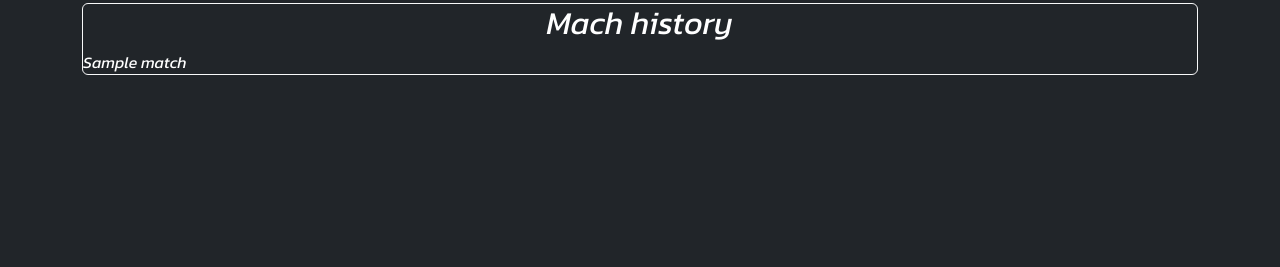
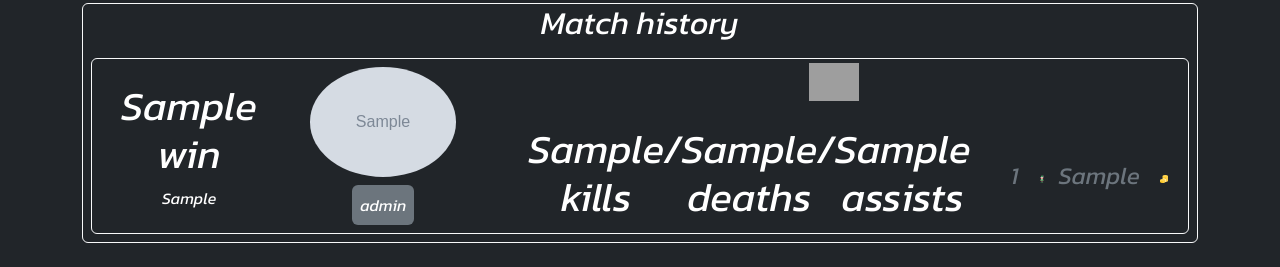
Before and after one commit to KarolWisniewski00/DjangoCloneOP.GG, a Django app: template App/leagueOfLegendsAPI/templates/summoner.html in a window 1280 px wide. Shown: the part 608-875 px from the top of the page. Before the commit the page ends 683 px from the top, so only its background shows below. Run offline with Django 4.2, Linux system fonts and the light colour scheme; the template is opened without the code that fills it: most values are stand-ins (such as "Sample title", 1, 10 or a date in 2020); grey boxes marked "Sample" are stand-in pictures; grey boxes are pictures that could not be loaded.

Commit message:
Add items

```diff
--- a/App/leagueOfLegendsAPI/templates/summoner.html
+++ b/App/leagueOfLegendsAPI/templates/summoner.html
@@ -62,13 +62,51 @@
             </div>
         </div>
     </div>
-    <div class="row mt-4">
+    <div class="row my-4">
         <div class="col-12">
             <div class="border border-light rounded d-flex flex-column">
-                <div class="text-center"><h2>Mach history</h2></div>
+                <div class="text-center"><h2>Match history</h2></div>
                 {% for match in matches %}
-                <div class="d-flex flex-row">
-                    <div>{{match}}</div>
+                {% if match.win == "Victory" %}
+                <div class="d-flex flex-row justify-content-between border border-success rounded m-2 align-items-center">
+                {% elif match.win == "Lose" %}
+                <div class="d-flex flex-row justify-content-between border border-danger rounded m-2 align-items-center">
+                {% else %}
+                <div class="d-flex flex-row justify-content-between border border-light rounded m-2 align-items-center">
+                {% endif %}
+                    <div class="d-flex flex-column mx-4 text-center w-100">
+                        <div><h1>{{match.win}}</h1></div>
+                        <div>{{match.gameMode}}</div>
+                    </div>
+                    <div class="d-flex flex-column mx-4 text-center w-100 align-items-center my-2">
+                        <div class="h-100"><img src="{{ match.championImagePath }}" class="img-fluid rounded-circle" alt="championIcon"></div>
+                        <div class="bg-secondary rounded mt-2 p-2 w-fit">{{match.champLevel}}</div>
+                    </div>
+                    <div class="d-flex flex-column mx-4 text-center w-100 justify-content-center align-items-center">
+                        <div class="d-flex flex-row">
+                            {% for item in match.itemsPath %}
+                            {% if item == 'empty' %}
+                            {% load static %}
+                            <div><img src="{% static 'images/Emblem_empty.png' %}" class="img-fluid" alt="itemIcon" width="50" height="50"></div>
+                            {% else %}
+                            <div><img src="{{ item }}" class="img-fluid" alt="itemIcon" width="50" height="50"></div>
+                            {% endif %}
+                            {% endfor %}
+                        </div>
+                        <div class="d-flex flex-row justify-content-center align-items-center mt-4">
+                            <div class="d-flex flex-row mx-4">
+                                <div><h1>{{match.kills}}</h1></div>
+                                <div><h1>/</h1></div>
+                                <div><h1>{{match.deaths}}</h1></div>
+                                <div><h1>/</h1></div>
+                                <div><h1>{{match.assists}}</h1></div>
+                            </div>
+                            <div class="mt-2 mx-3 text-muted"><h4>{{match.totalMinionsKilled}}</h4></div>
+                            <div><img src="{% static 'images/elf.png' %}" class="img-fluid m-1" alt="csIcon" width="25" height="25"></div>
+                            <div class="mt-2 mx-3 text-muted"><h4>{{match.goldEarned}}</h4></div>
+                            <div><img src="{% static 'images/coins.png' %}" class="img-fluid m-1" alt="coinsIcon" width="25" height="25"></div>
+                        </div>
+                    </div>
                 </div>
                 {% endfor %}
             </div>
--- a/App/leagueOfLegendsAPI/urls.py
+++ b/App/leagueOfLegendsAPI/urls.py
@@ -3,4 +3,5 @@ from . import views
 
 urlpatterns = [
     path('<summoner>', views.summoner),
+    path('', views.summonerForm)
 ]
--- a/App/leagueOfLegendsAPI/views.py
+++ b/App/leagueOfLegendsAPI/views.py
@@ -1,8 +1,12 @@
 from django.shortcuts import render
 from .api import API
+from django.shortcuts import redirect
+
+def summonerForm(request):
+    return redirect('/summoner/'+request.POST.get('summonerName',''))
 
 def summoner(request, summoner):
-    api = API(summoner, "RGAPI-ad0165a1-44f6-4548-9b62-951287bcffb4")
+    api = API(summoner, "RGAPI-1deb906e-e98d-4fef-b67b-186f432f4c3e")
     error = api.response()
     if (error==1):
         return render(request, 'summonerError.html',{
```
Also changed, not shown: App/leagueOfLegendsAPI/api.py (+28 -1 lines), App/templates/index.html (+5 -6 lines), App/static/images/coins.png (added), App/static/images/elf.png (added).
